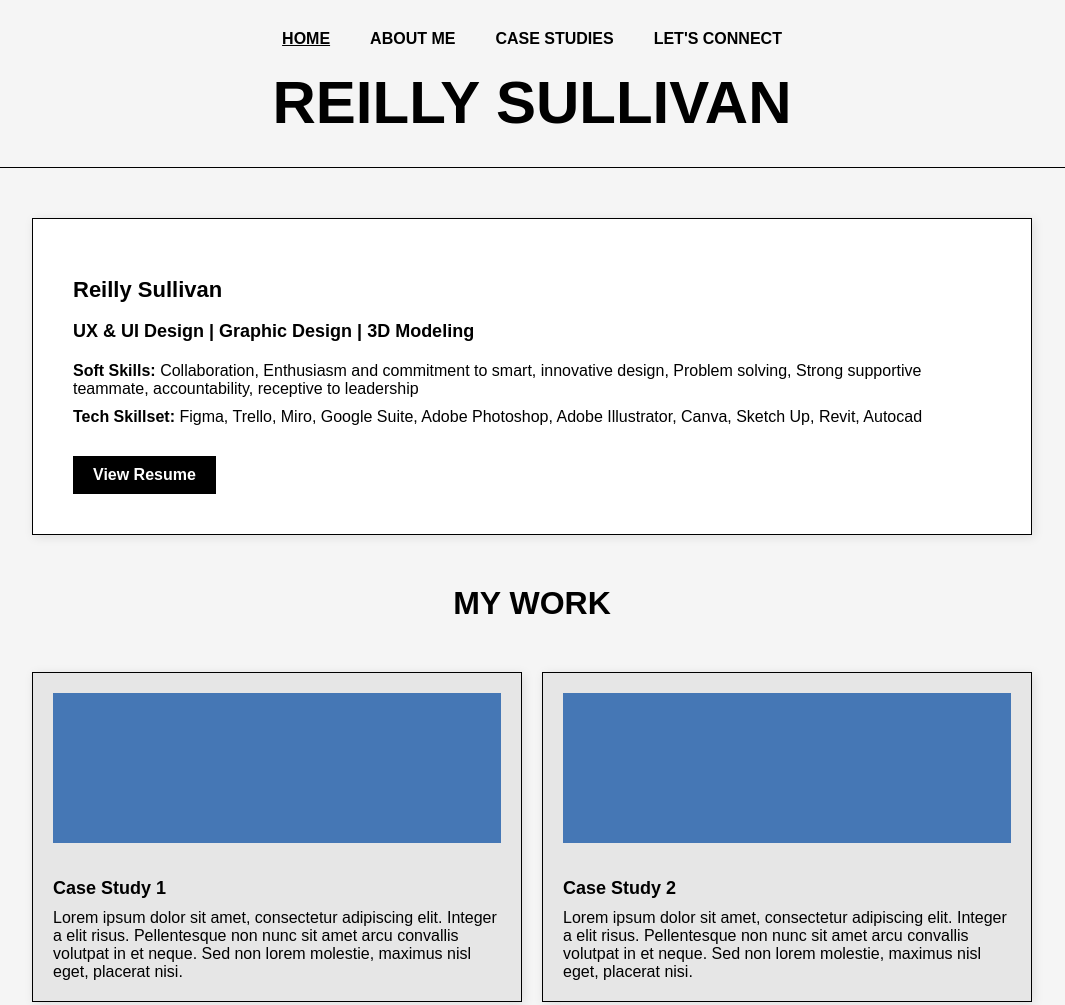
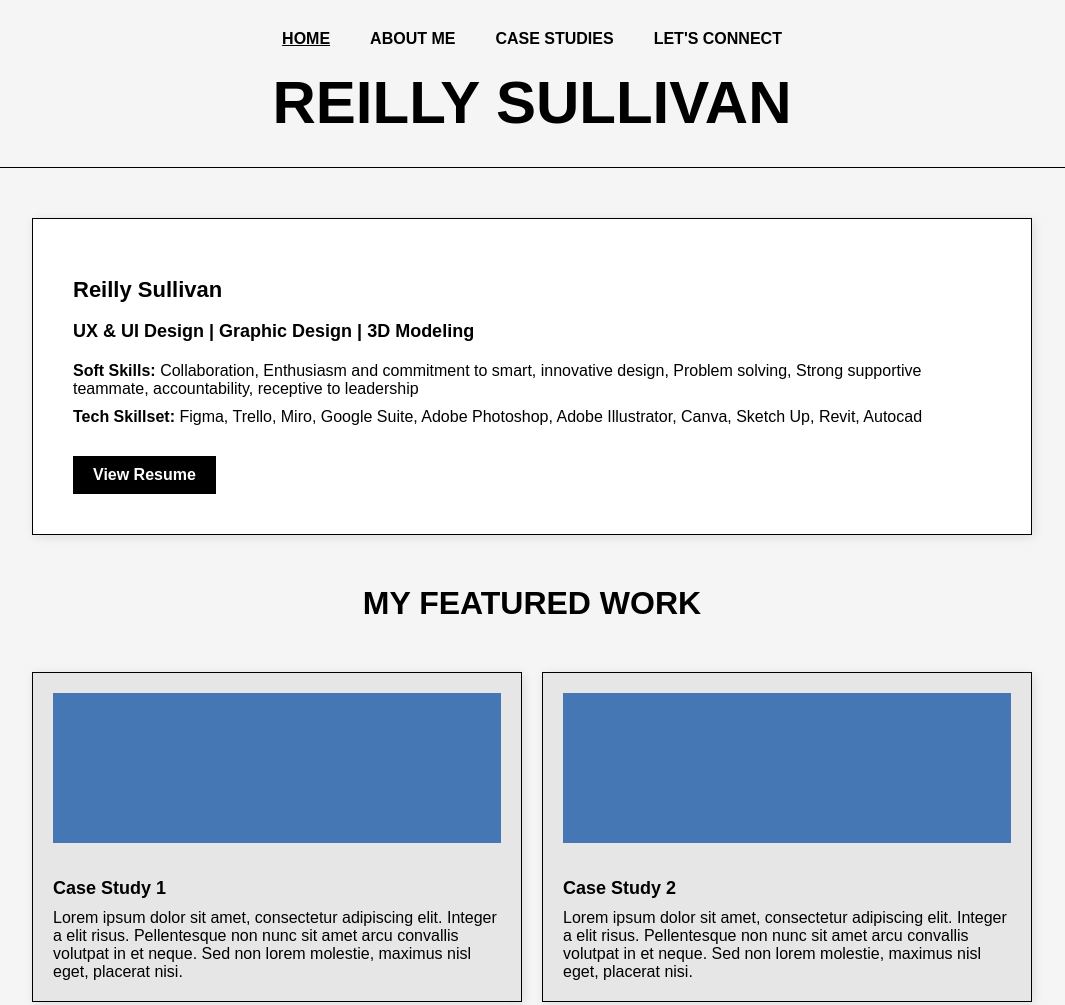
Before and after one commit to ReillySullivan1/Mod_19, a plain HTML site: page index.html in a window 1280 px wide. Shown: the top 1005 px of the page, without its empty margins (108-1173 px from the left). Drawn offline with Linux system fonts and the light colour scheme.

Commit message:
Update index.html

```diff
--- a/index.html
+++ b/index.html
@@ -35,7 +35,7 @@
                 <button id="resume-button">View Resume</button>
             </div>
         </section>
-        <h1> <p style="text-align: center;"> MY WORK</h1>
+        <h1> <p style="text-align: center;"> MY FEATURED WORK</h1>
         <section class="case-studies">
             <div class="card" id="case-study-1">
                 <div class="case-image"></div>
```
